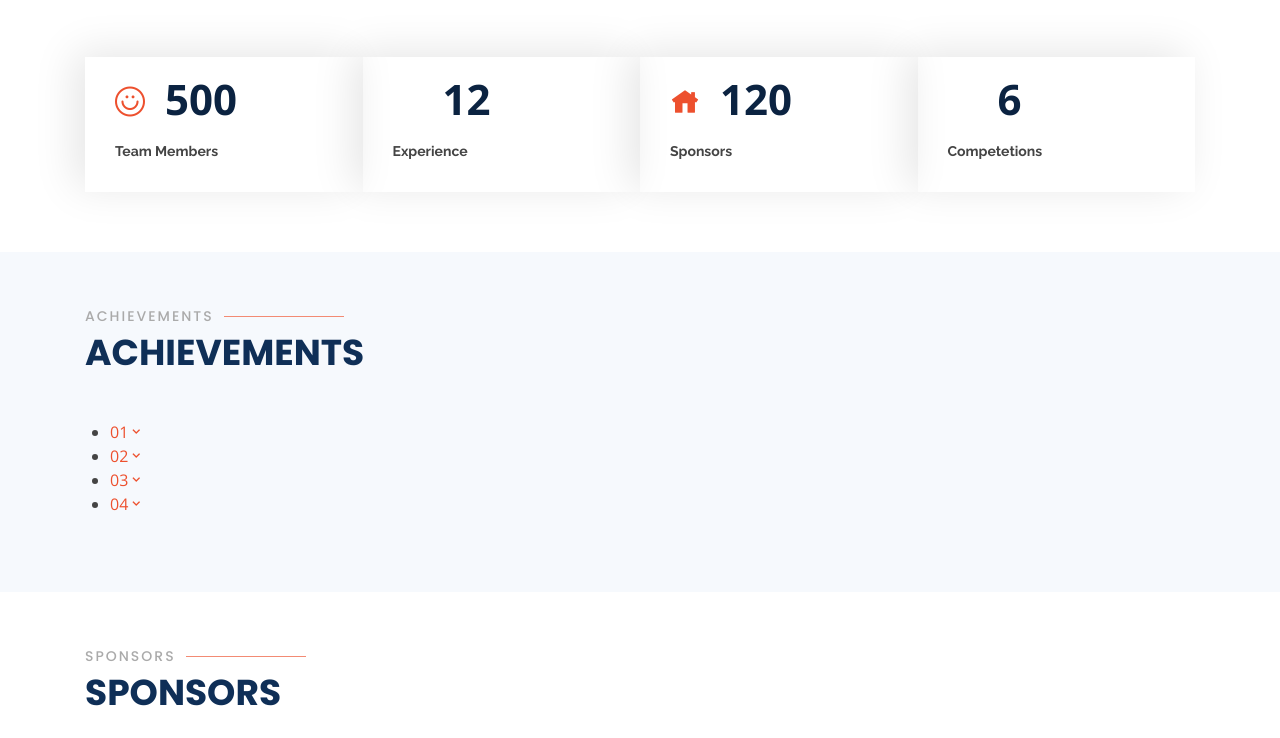
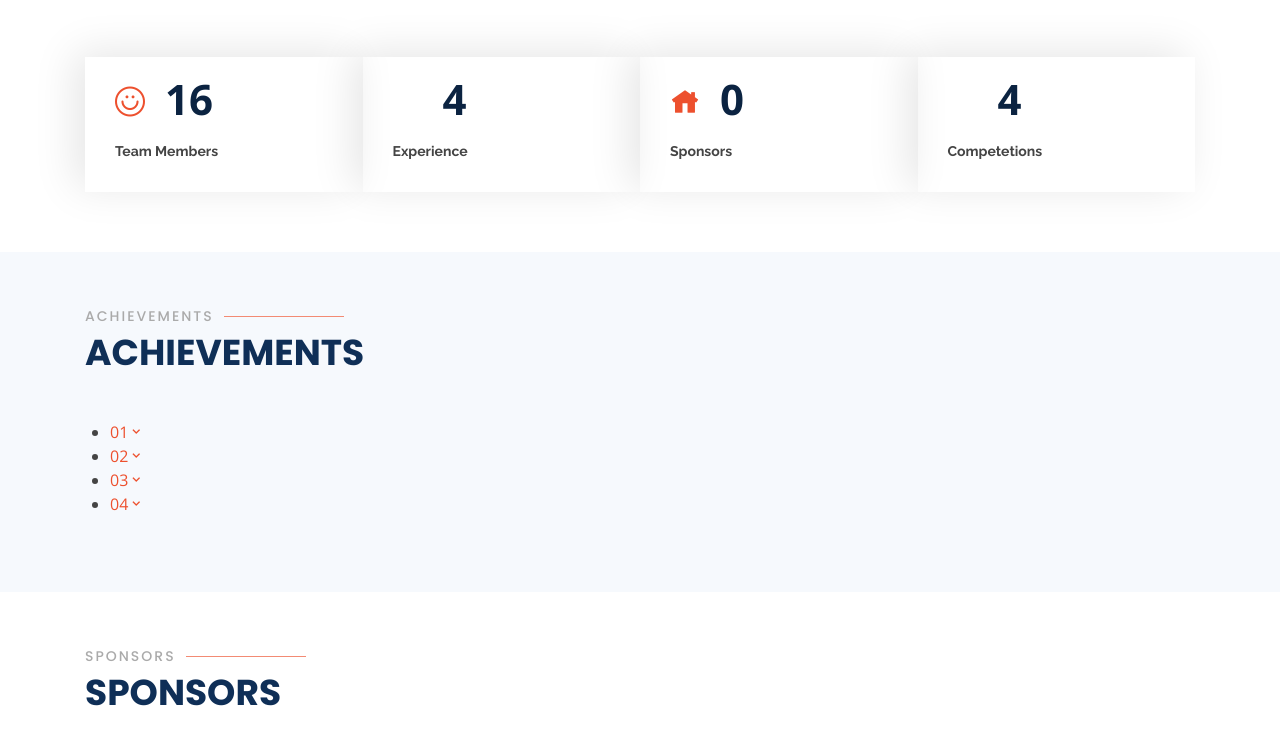
Before and after one commit to rritesh862/rritesh862.github.io, a plain HTML site: page index.html in a window 1280 px wide. Shown: the part 1029-1767 px from the top of the page. Drawn offline with nearby package versions, Linux system fonts and the light colour scheme.

Commit message:
Update index.html

```diff
--- a/index.html
+++ b/index.html
@@ -155,7 +155,7 @@
           <div class="col-lg-3 col-md-6 d-md-flex align-items-md-stretch">
             <div class="count-box">
               <i class="icofont-simple-smile"></i>
-              <span data-toggle="counter-up">500</span>
+              <span data-toggle="counter-up">16</span>
               <p><strong>Team Members</strong></p>
             </div>
           </div>
@@ -163,7 +163,7 @@
           <div class="col-lg-3 col-md-6 d-md-flex align-items-md-stretch">
             <div class="count-box">
               <i class="icofont-experience"></i>
-              <span data-toggle="counter-up">12</span>
+              <span data-toggle="counter-up">4</span>
               <p><strong>Experience</strong></p>
             </div>
           </div>
@@ -171,7 +171,7 @@
           <div class="col-lg-3 col-md-6 d-md-flex align-items-md-stretch">
             <div class="count-box">
               <i class="icofont-home"></i>
-              <span data-toggle="counter-up">120</span>
+              <span data-toggle="counter-up">0</span>
               <p><strong>Sponsors</strong></p>
             </div>
           </div>
@@ -179,7 +179,7 @@
           <div class="col-lg-3 col-md-6 d-md-flex align-items-md-stretch">
             <div class="count-box">
               <i class="icofont-office"></i>
-              <span data-toggle="counter-up">6</span>
+              <span data-toggle="counter-up">4</span>
               <p><strong>Competetions</strong></p>
             </div>
           </div>
```
